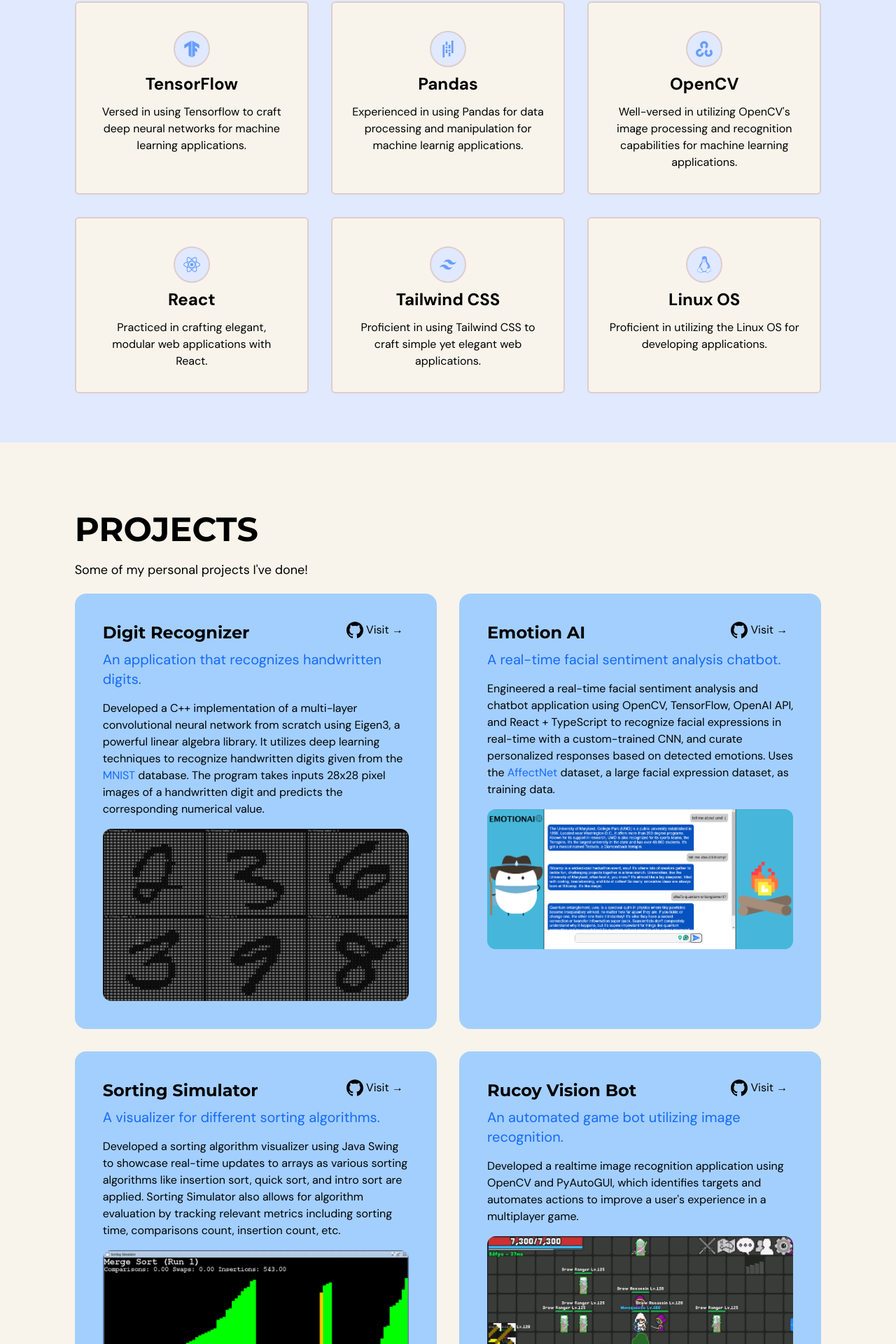
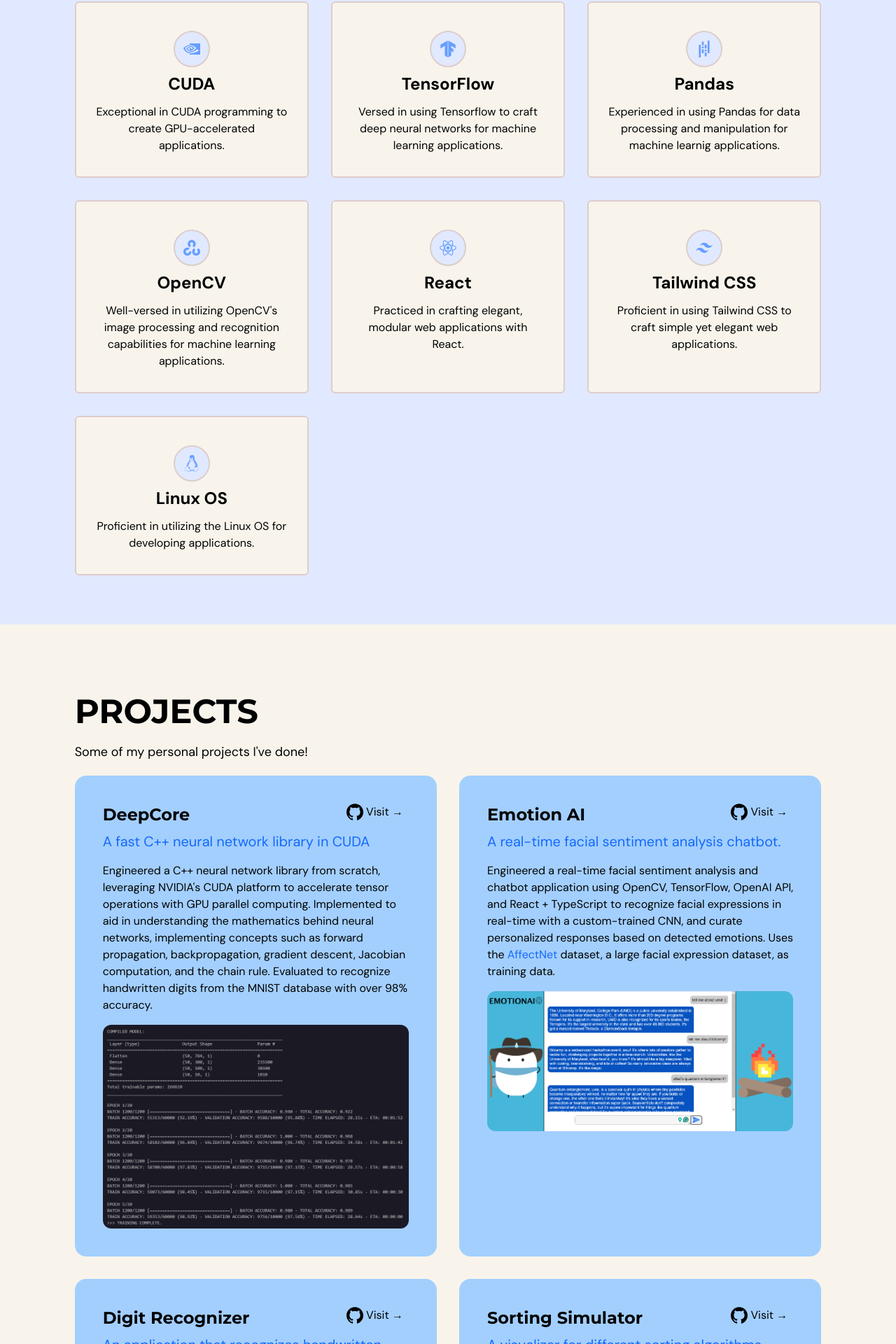
Before and after one commit to Mimsqueeze/Personal-Website, a React (Vite) app: page / in a window 1280 px wide. Shown: the part 2208-4128 px from the top of the page at 70% size. Built offline with nearby package versions, Linux system fonts and the light colour scheme.

Commit message:
added deepcore and added cmsc330 ta

```diff
--- a/src/scenes/experiences/index.tsx
+++ b/src/scenes/experiences/index.tsx
@@ -47,11 +47,11 @@
     experienceDescription: `
       Teaching Assistant for the
       CMSC132: Object-Oriented Programming II,
-      CMSC216: Introduction to Computer Systems, and
+      CMSC216: Introduction to Computer Systems,
+      CMSC330: Organization of Programming Languages, and
       STAT410: Introduction to Probability Theory courses.
-      Dedicated to promoting the success of undergraduate students
-      by teaching discussion sections, assisting students in office hours,
-      and providing vital feedback on projects and exams.
+      Taught discussion sections, held office hours, and
+      designed coursework for over 2100 students.
     `,
     experienceImage: "department_of_cs_logo.png",
     experienceImage2: "university-of-maryland-logo.png",
--- a/src/scenes/projects/index.tsx
+++ b/src/scenes/projects/index.tsx
@@ -8,26 +8,21 @@
 };
 const projects: Array<ProjectType> = [
   {
-    // Digit Recognizer
-    projectHeader: "Digit Recognizer",
-    projectSubHeader: "An application that recognizes handwritten digits.",
+    // Mims' Rucoy Calculator
+    projectHeader: "DeepCore",
+    projectSubHeader:
+      "A fast C++ neural network library in CUDA",
     projectDescription: `
-      Developed a C++ implementation of a multi-layer convolutional neural
-      network from scratch using Eigen3, a powerful linear algebra
-      library. It utilizes deep learning techniques to recognize
-      handwritten digits given from the
-      <a
-        href="http://yann.lecun.com/exdb/mnist/index.html"
-        target="_blank"
-        className="text-primary-700"
-      >
-        MNIST
-      </a>
-      database. The program takes inputs 28x28 pixel images of a
-      handwritten digit and predicts the corresponding numerical value.
+      Engineered a C++ neural network library from scratch, leveraging NVIDIA's
+      CUDA platform to accelerate tensor operations with GPU parallel computing.
+      Implemented to aid in understanding the mathematics behind
+      neural networks, implementing concepts such as forward propagation,
+      backpropagation, gradient descent, Jacobian computation, and the
+      chain rule. Evaluated to recognize handwritten digits from the MNIST database with
+      over 98% accuracy.
     `,
-    projectImage: "digit_recognizer.png",
-    projectLink: "https://github.com/Mimsqueeze/Digit-Recognition",
+    projectImage: "deepcore.png",
+    projectLink: "https://github.com/Mimsqueeze/DeepCore",
   },
   {
     // EmotionAI
@@ -50,6 +45,28 @@
     `,
     projectImage: "emotion_ai.png",
     projectLink: "https://github.com/Mimsqueeze/Emotion-AI",
+  },
+  {
+    // Digit Recognizer
+    projectHeader: "Digit Recognizer",
+    projectSubHeader: "An application that recognizes handwritten digits.",
+    projectDescription: `
+      Developed a C++ implementation of a multi-layer convolutional neural
+      network from scratch using Eigen3, a powerful linear algebra
+      library. It utilizes deep learning techniques to recognize
+      handwritten digits given from the
+      <a
+        href="http://yann.lecun.com/exdb/mnist/index.html"
+        target="_blank"
+        className="text-primary-700"
+      >
+        MNIST
+      </a>
+      database. The program takes inputs 28x28 pixel images of a
+      handwritten digit and predicts the corresponding numerical value.
+    `,
+    projectImage: "digit_recognizer.png",
+    projectLink: "https://github.com/Mimsqueeze/Digit-Recognition",
   },
   {
     // SORTING SIMULATOR
--- a/src/scenes/skills/index.tsx
+++ b/src/scenes/skills/index.tsx
@@ -18,6 +18,7 @@
   SiR,
   SiPandas,
   SiOpencv,
+  SiNvidia,
 } from "react-icons/si";
 
 import { BiLogoJava } from "react-icons/bi";
@@ -97,6 +98,12 @@
     title: "R",
     description:
     "Experienced in using R for statistical computing and modeling.",
+  },
+  {
+    icon: <SiNvidia className={iconStyle} />,
+    title: "CUDA",
+    description:
+    "Exceptional in CUDA programming to create GPU-accelerated applications.",
   },
   {
     icon: <SiTensorflow className={iconStyle} />,
```
Also changed, not shown: public/deepcore.png (added).
